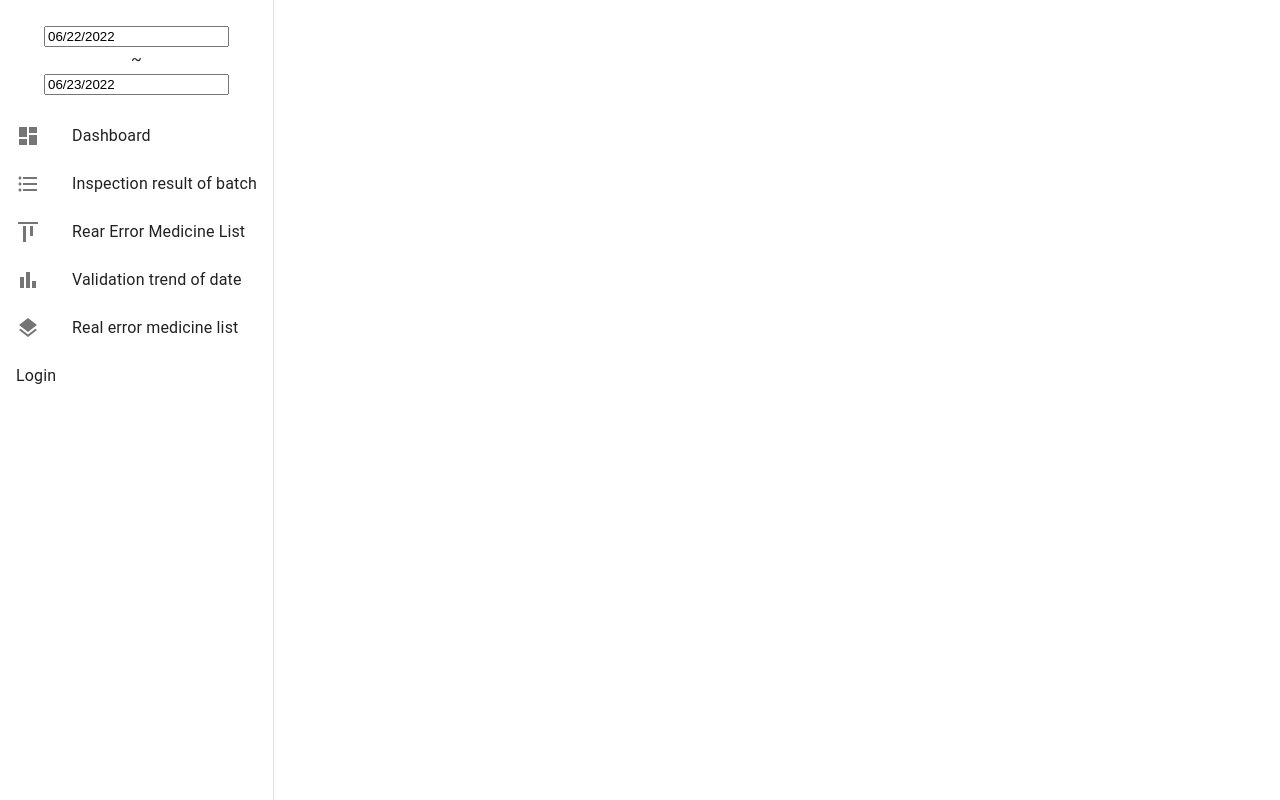
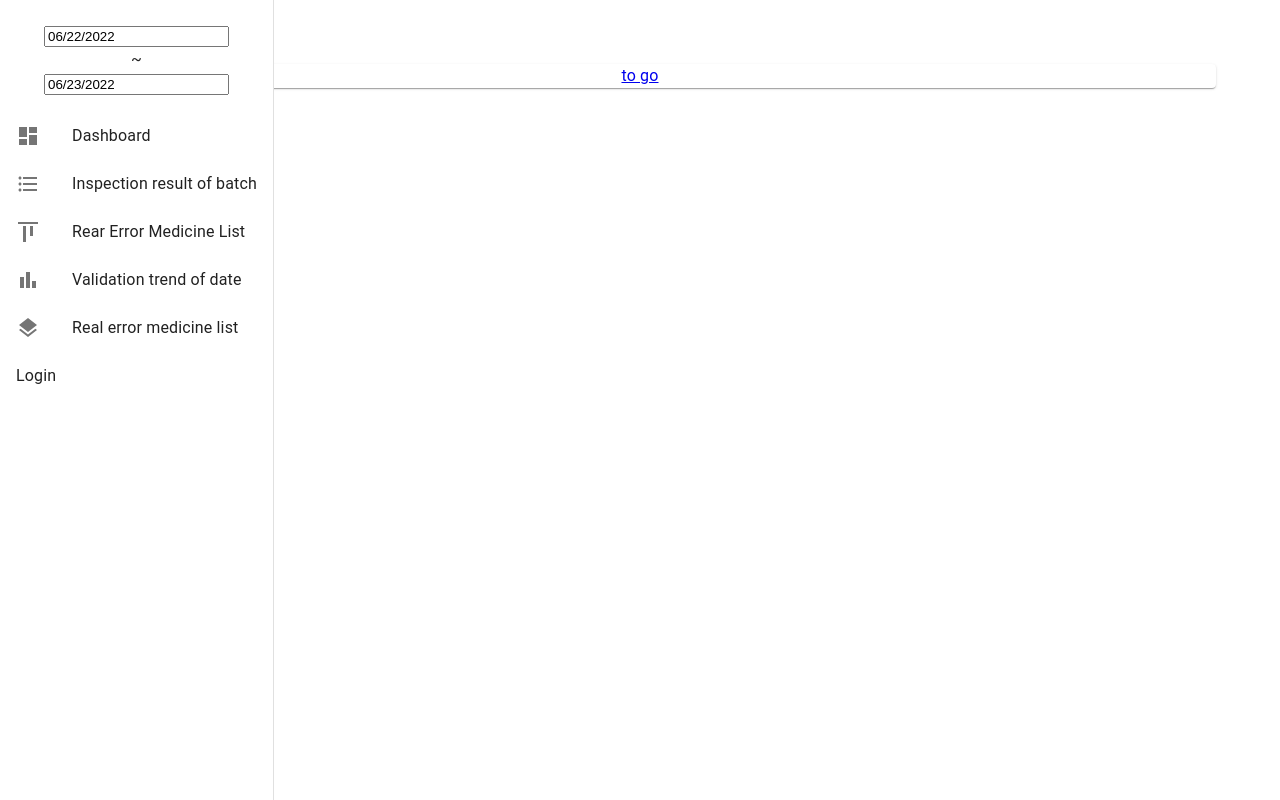
Before and after one commit to kimhaeil/Luna, a React (Create React App) app in the folder lunaclient/: page /AuthTemplate in a window 1280 px wide. Built offline with nearby package versions, Linux system fonts and the light colour scheme.

Commit message:
styled-component 사용 연습

```diff
--- a/lunaclient/src/App.js
+++ b/lunaclient/src/App.js
@@ -30,7 +30,7 @@ import FailedMedicineChart from "./components/BarChart";
 import Dashboard from "./components/Dashboard";
 import ToVerifyMdList from "./components/ToVerifyMdList";
 import PeriodConditions from "./components/PeriodConditions";
-import Login from "./pages/Login";
+import AuthTemplate from "./pages/Auth/AuthTemplate"
 
 
 function App() {
@@ -98,7 +98,7 @@ function App() {
                                 </ListItemButton>
                                 <ListItemButton
                                     component={RouteLink}
-                                    to="/Login">
+                                    to="/AuthTemplate">
                                          <ListItemText primary="Login" />
                                 </ListItemButton>
                             </React.Fragment>
@@ -147,8 +147,8 @@ function App() {
                                             />
                                             <Route
                                                 exact
-                                                path="/Login"
-                                                element={<Login />}
+                                                path="/AuthTemplate"
+                                                element={<AuthTemplate />}
                                             />
                                         </Routes>
                                     </Paper>
--- a/lunaclient/src/pages/Auth/AuthTemplate.js
+++ b/lunaclient/src/pages/Auth/AuthTemplate.js
@@ -0,0 +1,31 @@
+import styled from 'styled-components';
+import { Link } from 'react-router-dom';
+
+const AuthTemplateBlock = styled.div`
+    positino: absolute;
+    left: 0;
+    top: 0;
+    bottom: 0;
+    right: 0;
+    display: flex;
+    flex-direction: colum;
+    justify-content: center;
+    aligh-items: center;
+`;
+
+const WhiteBox = styled.div``;
+
+const AuthTemplate = ({children}) =>{
+    return (
+        <AuthTemplateBlock>
+            <WhiteBox>
+                <div className=''>
+                    <Link to="/">to go</Link>
+                </div>
+                {children}
+            </WhiteBox>
+        </AuthTemplateBlock>
+    )
+}
+
+export default AuthTemplate;
```
